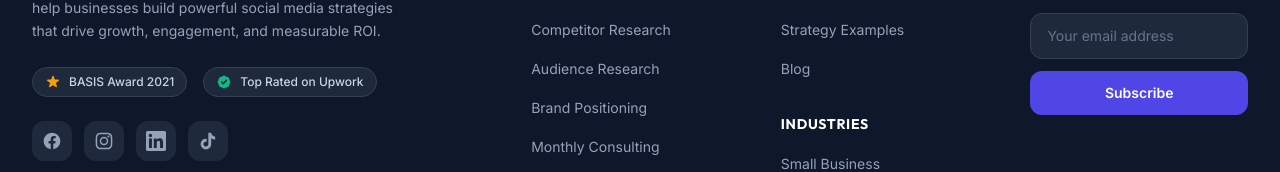
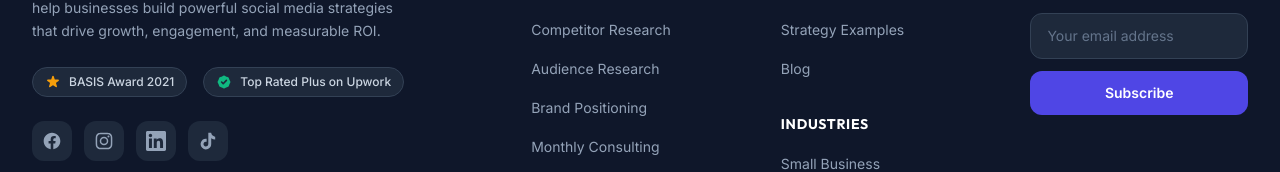
Before and after one commit to farad-alam/Social-Media-Strategist, a Next.js app: page /about in a window 1280 px wide. Shown: the part 5228-5400 px from the top of the page. Built offline with nearby package versions, Linux system fonts and the light colour scheme.

Commit message:
fix: Update footer trust badge to Top Rated Plus on Upwork

```diff
--- a/components/Footer.tsx
+++ b/components/Footer.tsx
@@ -123,7 +123,7 @@ export default function Footer() {
                   />
                 </svg>
                 <span className="text-xs font-medium text-slate-300">
-                  Top Rated on Upwork
+                  Top Rated Plus on Upwork
                 </span>
               </div>
             </div>
```
